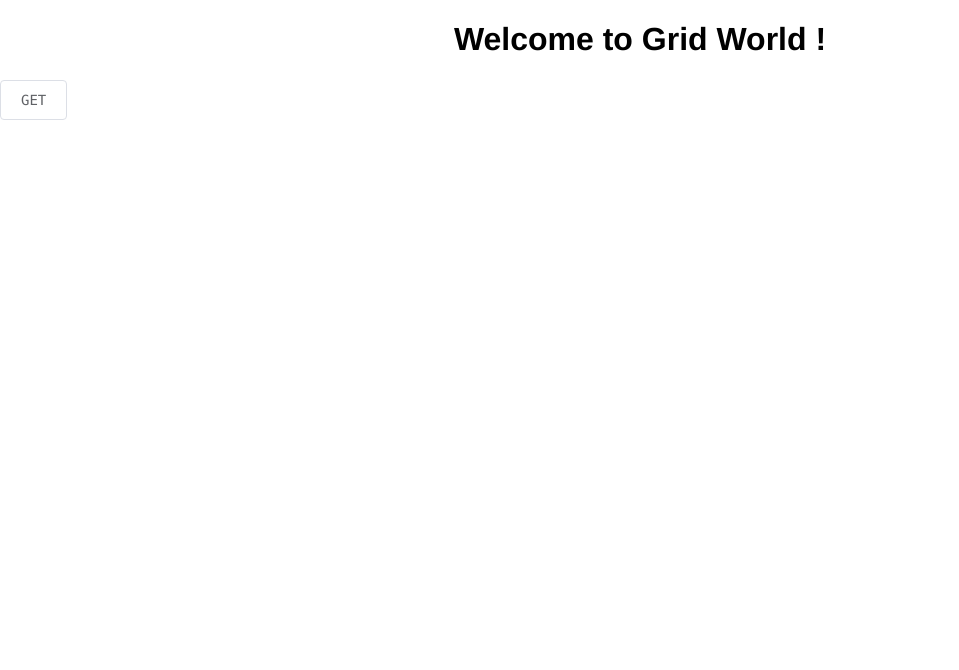
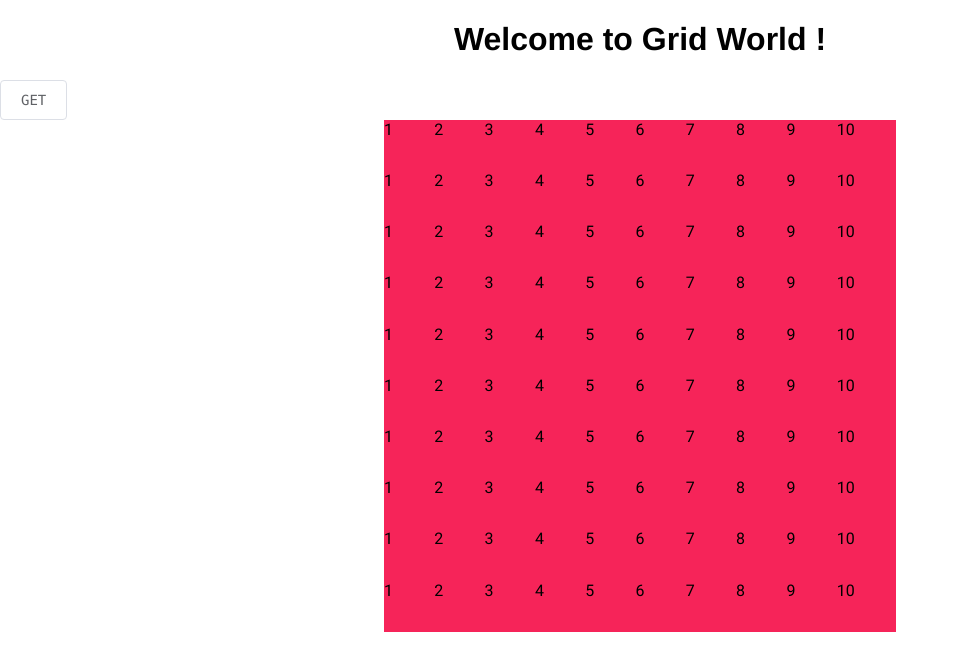
Before and after one commit to WinDerek/reinforce-py, a Vue app in the folder frontend/: page / in a window 1280 px wide. Shown: the top 670 px of the page, without its empty margins (0-959 px from the left). Built offline with nearby package versions, Linux system fonts and the light colour scheme.

Commit message:
Adds the initial grids.

```diff
--- a/frontend/src/components/GridWorld.vue
+++ b/frontend/src/components/GridWorld.vue
@@ -1,6 +1,10 @@
 <template>
   <div class="grid-world">
-    <div class="grid-container"></div>
+    <div class="grid-container">
+      <div class="grid-row" v-for="i in 10">
+        <div class="grid" v-for="i in 10">{{ i }}</div>
+      </div>
+    </div>
   </div>
 </template>
 
@@ -15,9 +19,33 @@ export default {
 <style scoped>
 .grid-world {
   font-family: "roboto";
+  box-sizing: border-box;
+  width: 40%;
+  margin: 0 auto;
 }
 
 .grid-container {
-  width: 60%;
+  width: 40vw;
+  height: 40vw;
+  background-color: #2980b9;
+
+  display: flex;
+  flex-direction: column;
+  flex-wrap: nowrap;
+}
+
+.grid-row {
+  display: flex;
+  flex-direction: row;
+  align-items: stretch;
+  width: 100%;
+  height: 10%;
+
+  background-color: #f62459;
+}
+
+.grid {
+  align-self: stretch;
+  flex-grow: 1;
 }
 </style>
```
Also changed, not shown: 2 other files (tests, documents, lock files or other folders).
